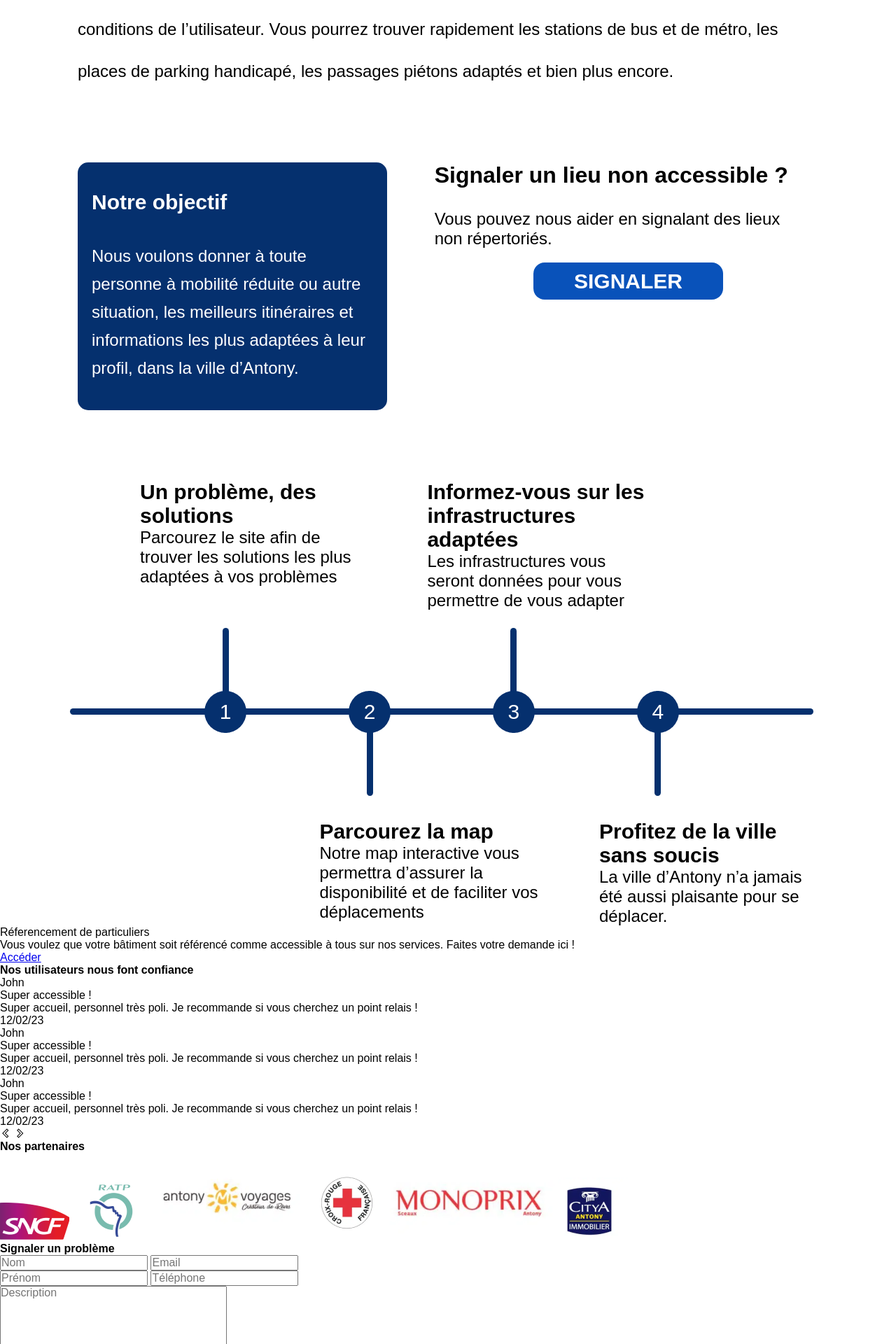
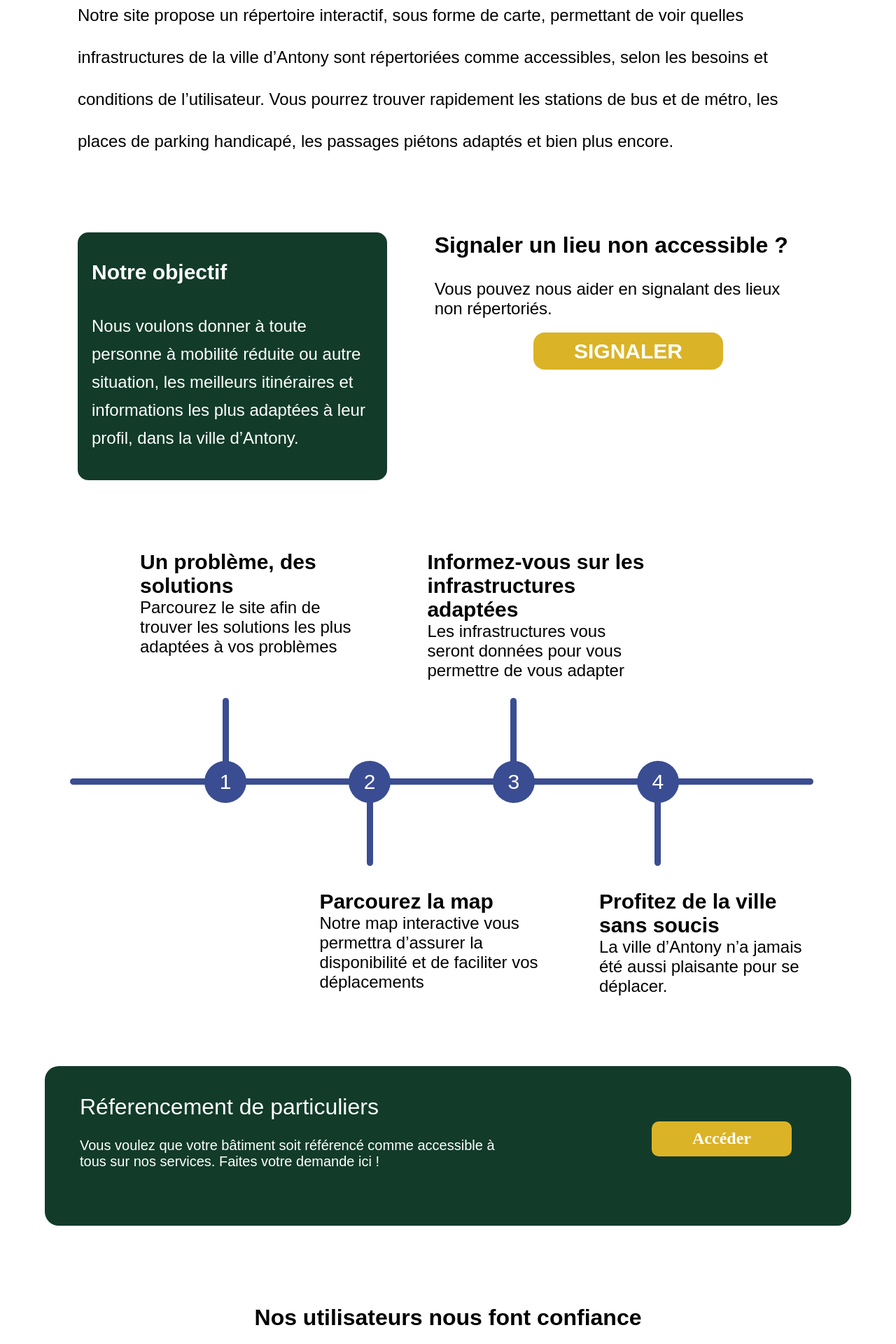
Before and after one commit to ambrekouitini/antony_bap, a PHP site: page / in a window 1280 px wide. Shown: the part 840-2760 px from the top of the page at 70% size. Run offline with PHP 8.4, Linux system fonts and the light colour scheme; some web fonts are replaced.

Commit message:
✨ reponsive

```diff
--- a/public/css/base/_reset.scss
+++ b/public/css/base/_reset.scss
@@ -1,3 +1,9 @@
+:root{
+    --main-color: #123B2A;
+    --sec-color: #DBB326;
+    --third-color: #3A4D92;
+}
+
 @import url('https://fonts.cdnfonts.com/css/euclid-flex');
 * {
     margin: 0;
@@ -16,12 +22,11 @@
 .navbar{
     width: 100%;
     height: 100px;
-    background: #05306E;
+    background: var(--main-color);
     display: flex;
     justify-content: space-between;
     align-items: center;
     padding: 0 50px;
-    position: fixed;
     z-index: 999;
 }
 
@@ -79,7 +84,7 @@
         top: 70px;
         left: 0;
         width: 100%;
-        background: #05306E;
+        background: var(--main-color);
         padding: 20px;
         box-sizing: border-box;
     }
@@ -107,7 +112,7 @@ footer{
     section{
         width: 100%;
         height: 185px;
-        background-color: #05306E;
+        background-color: var(--main-color);
         display: flex;
         justify-content: center;
         align-items: center;
--- a/public/css/output.css
+++ b/public/css/output.css
@@ -1,5 +1,11 @@
 @import url("https://fonts.cdnfonts.com/css/euclid-flex");
 @import url("https://fonts.cdnfonts.com/css/euclid-flex");
+:root {
+  --main-color: #123B2A;
+  --sec-color: #DBB326;
+  --third-color: #3A4D92;
+}
+
 * {
   margin: 0;
   padding: 0;
@@ -151,6 +156,12 @@ footer section .footerSectionFirstLine {
   margin-bottom: 25px;
 }
 
+:root {
+  --main-color: #123B2A;
+  --sec-color: #DBB326;
+  --third-color: #3A4D92;
+}
+
 * {
   margin: 0;
   padding: 0;
@@ -270,18 +281,16 @@ footer section .footerSectionFirstLine {
   padding-left: 111px;
   padding-right: 147px;
   display: flex;
-  /*----------------- Section referencement de particulier -------------------*/
-  /*---------------------- Carousel Avis  -------------------------------*/
-  /*----------------- Listes des partenaires -------------------*/
-  /*----------------- Formulaire de contact -------------------*/
 }
-.objectif-content .refParticuliers {
+
+/*----------------- Section referencement de particulier -------------------*/
+.refParticuliers {
   display: flex;
   justify-content: center;
   align-items: center;
 }
-.objectif-content .refParticuliers .refParticuliersBox {
-  background-color: #05306E;
+.refParticuliers .refParticuliersBox {
+  background-color: var(--main-color);
   color: white;
   min-height: 217px;
   width: min(90%, 1200px);
@@ -293,18 +302,18 @@ footer section .footerSectionFirstLine {
   display: flex;
 }
 @media screen and (max-width: 840px) {
-  .objectif-content .refParticuliers .refParticuliersBox {
+  .refParticuliers .refParticuliersBox {
     padding: 20px 25px;
     min-width: 333px;
     height: 117px;
   }
 }
 @media screen and (max-width: 840px) {
-  .objectif-content .refParticuliers .refParticuliersBox {
+  .refParticuliers .refParticuliersBox {
     flex-direction: column;
   }
 }
-.objectif-content .refParticuliers .refParticuliersBox .refParticuliersDesc {
+.refParticuliers .refParticuliersBox .refParticuliersDesc {
   font-family: "Euclid Triangle", sans-serif;
   margin-right: 183px;
   display: flex;
@@ -312,28 +321,28 @@ footer section .footerSectionFirstLine {
   gap: 25px;
 }
 @media screen and (max-width: 840px) {
-  .objectif-content .refParticuliers .refParticuliersBox .refParticuliersDesc {
+  .refParticuliers .refParticuliersBox .refParticuliersDesc {
     margin-right: 0px;
     gap: 17px;
   }
 }
-.objectif-content .refParticuliers .refParticuliersBox .refParticuliersDesc .refParticuliersTitle {
+.refParticuliers .refParticuliersBox .refParticuliersDesc .refParticuliersTitle {
   font-size: 32px;
 }
 @media screen and (max-width: 840px) {
-  .objectif-content .refParticuliers .refParticuliersBox .refParticuliersDesc .refParticuliersTitle {
+  .refParticuliers .refParticuliersBox .refParticuliersDesc .refParticuliersTitle {
     font-size: 20.5px;
   }
 }
-.objectif-content .refParticuliers .refParticuliersBox .refParticuliersDesc .refParticuliersText {
+.refParticuliers .refParticuliersBox .refParticuliersDesc .refParticuliersText {
   font-size: 20px;
 }
 @media screen and (max-width: 840px) {
-  .objectif-content .refParticuliers .refParticuliersBox .refParticuliersDesc .refParticuliersText {
+  .refParticuliers .refParticuliersBox .refParticuliersDesc .refParticuliersText {
     font-size: 13.5px;
   }
 }
-.objectif-content .refParticuliers .refParticuliersBox .refParticuliersButtonBox {
+.refParticuliers .refParticuliersBox .refParticuliersButtonBox {
   display: flex;
   justify-content: center;
   align-items: center;
@@ -341,20 +350,20 @@ footer section .footerSectionFirstLine {
   margin-top: 20px;
 }
 @media screen and (max-width: 840px) {
-  .objectif-content .refParticuliers .refParticuliersBox .refParticuliersButtonBox {
+  .refParticuliers .refParticuliersBox .refParticuliersButtonBox {
     justify-content: end;
     width: 100%;
     margin-right: 0px;
   }
 }
-.objectif-content .refParticuliers .refParticuliersBox .refParticuliersButtonBox .refParticuliersButton {
+.refParticuliers .refParticuliersBox .refParticuliersButtonBox .refParticuliersButton {
   display: flex;
   justify-content: center;
   align-items: center;
   width: 200px;
   height: 50px;
   border-radius: 10px;
-  background-color: #0952BA;
+  background-color: var(--sec-color);
   color: white;
   border: none;
   font-family: "Euclid Flex";
@@ -363,13 +372,15 @@ footer section .footerSectionFirstLine {
   text-decoration: none;
 }
 @media screen and (max-width: 840px) {
-  .objectif-content .refParticuliers .refParticuliersBox .refParticuliersButtonBox .refParticuliersButton {
+  .refParticuliers .refParticuliersBox .refParticuliersButtonBox .refParticuliersButton {
     font-size: 16.5px;
     width: 125px;
     height: 40px;
   }
 }
-.objectif-content .AvisCard {
+
+/*---------------------- Carousel Avis  -------------------------------*/
+.AvisCard {
   display: flex;
   flex-direction: column;
   background-color: #F9F9F9;
@@ -378,7 +389,7 @@ footer section .footerSectionFirstLine {
   border-radius: 10px;
   box-shadow: 5px 5px 5px grey;
 }
-.objectif-content .AvisCard .AvisName {
+.AvisCard .AvisName {
   display: flex;
   justify-content: center;
   align-items: center;
@@ -388,33 +399,34 @@ footer section .footerSectionFirstLine {
   padding-top: 25px;
   margin-bottom: 25px;
 }
-.objectif-content .AvisCard .AvisFlex {
+.AvisCard .AvisFlex {
   display: flex;
   flex-direction: column;
   align-items: end;
 }
-.objectif-content .AvisCard .AvisFlex .AvisText {
+.AvisCard .AvisFlex .AvisText {
   margin-bottom: 30px;
   margin-right: 37px;
   margin-left: 37px;
 }
-.objectif-content .AvisCard .AvisFlex .AvisText .AvisTitle {
+.AvisCard .AvisFlex .AvisText .AvisTitle {
   font-family: "Euclid Triangle", sans-serif;
   font-weight: bold;
   font-size: 24px;
   margin-bottom: 10px;
 }
-.objectif-content .AvisCard .AvisFlex .AvisText .AvisComment {
+.AvisCard .AvisFlex .AvisText .AvisComment {
   font-family: "Euclid Triangle", sans-serif;
   font-size: 15px;
 }
-.objectif-content .AvisCard .AvisFlex .AvisDate {
+.AvisCard .AvisFlex .AvisDate {
   font-family: "Euclid Triangle", sans-serif;
   font-size: 15px;
   padding-bottom: 70px;
   margin-right: 15px;
 }
-.objectif-content .CarouselAvis {
+
+.CarouselAvis {
   margin-top: 113px;
   margin-left: 112px;
   margin-right: 112px;
@@ -423,11 +435,11 @@ footer section .footerSectionFirstLine {
     width: 112px;*/
 }
 @media screen and (max-width: 1125px) {
-  .objectif-content .CarouselAvis {
+  .CarouselAvis {
     display: none;
   }
 }
-.objectif-content .CarouselAvis h3 {
+.CarouselAvis h3 {
   display: flex;
   justify-content: center;
   align-items: center;
@@ -436,42 +448,44 @@ footer section .footerSectionFirstLine {
   font-size: 32px;
   margin-bottom: 70px;
 }
-.objectif-content .CarouselAvis .bloc {
+.CarouselAvis .bloc {
   display: flex;
 }
-.objectif-content .CarouselAvis .diapo {
+.CarouselAvis .diapo {
   overflow: hidden;
   padding-bottom: 10px;
   position: relative;
   z-index: 1;
   width: 100vw;
 }
-.objectif-content .CarouselAvis #nav-droite, .objectif-content .CarouselAvis #nav-gauche {
+.CarouselAvis #nav-droite, .CarouselAvis #nav-gauche {
   position: absolute;
   top: 50%;
   transform: translateY(-50%);
   color: rgb(255, 0, 0);
   font-size: 3em;
 }
-.objectif-content .CarouselAvis #nav-droite {
+.CarouselAvis #nav-droite {
   right: 10px;
   opacity: 50%;
   display: none;
 }
-.objectif-content .CarouselAvis #nav-gauche {
+.CarouselAvis #nav-gauche {
   left: 20px;
   opacity: 50%;
   display: none;
 }
-.objectif-content .CarouselAvis .elements {
+.CarouselAvis .elements {
   display: flex;
   transition: 1s linear;
   gap: 60px;
 }
-.objectif-content .CarouselAvis .element {
+.CarouselAvis .element {
   flex: 1 0 60px;
 }
-.objectif-content .partenaires {
+
+/*----------------- Listes des partenaires -------------------*/
+.partenaires {
   display: flex;
   flex-direction: column;
   align-items: center;
@@ -479,11 +493,11 @@ footer section .footerSectionFirstLine {
   flex-wrap: wrap;
 }
 @media screen and (max-width: 1118px) {
-  .objectif-content .partenaires {
+  .partenaires {
     display: none;
   }
 }
-.objectif-content .partenaires .partenairesTitle {
+.partenaires .partenairesTitle {
   display: flex;
   justify-content: center;
   align-items: center;
@@ -492,7 +506,7 @@ footer section .footerSectionFirstLine {
   margin-bottom: 20px;
   margin-top: 70px;
 }
-.objectif-content .partenaires .partenairesLogos {
+.partenaires .partenairesLogos {
   display: flex;
   flex-wrap: wrap;
   justify-content: space-between;
@@ -500,50 +514,48 @@ footer section .footerSectionFirstLine {
   width: 1000px;
   gap: 10px;
 }
-.objectif-content .partenaires .partenairesLogos .img1 {
+.partenaires .partenairesLogos .img1 {
   width: 100px;
   height: 50px;
 }
-.objectif-content .partenaires .partenairesLogos .img2 {
+.partenaires .partenairesLogos .img2 {
   width: 112px;
   height: 83px;
 }
-.objectif-content .partenaires .partenairesLogos .img3 {
+.partenaires .partenairesLogos .img3 {
   width: 220px;
   height: 120px;
 }
-.objectif-content .partenaires .partenairesLogos .img4 {
+.partenaires .partenairesLogos .img4 {
   width: 100px;
   height: 100px;
 }
-.objectif-content .partenaires .partenairesLogos .img5 {
+.partenaires .partenairesLogos .img5 {
   width: 240px;
   height: 120px;
 }
-.objectif-content .partenaires .partenairesLogos .img6 {
+.partenaires .partenairesLogos .img6 {
   width: 100px;
   height: 90px;
 }
-.objectif-content .contactSection {
+
+/*----------------- Formulaire de contact -------------------*/
+.contactSection {
   display: flex;
   flex-direction: column;
   align-items: center;
 }
-.objectif-content .contactSection .contactTitle {
-  font-family: "Euclid Flex SemiBold";
+.contactSection .contactTitle {
   font-size: 32px;
-  margin-bottom: 35px;
+  text-align: center;
   margin-top: 70px;
-  margin-left: -600px;
 }
 @media screen and (max-width: 900px) {
-  .objectif-content .contactSection .contactTitle {
-    margin-left: -50px;
-    margin-right: 50px;
-    margin-bottom: 0px;
+  .contactSection .contactTitle {
+    font-size: 24px;
   }
 }
-.objectif-content .contactSection .contactForm {
+.contactSection .contactForm {
   display: flex;
   flex-direction: column;
   width: min(1100px, 100%);
@@ -551,33 +563,33 @@ footer section .footerSectionFirstLine {
   align-items: center;
 }
 @media screen and (max-width: 900px) {
-  .objectif-content .contactSection .contactForm {
+  .contactSection .contactForm {
     margin-top: 23px;
   }
 }
-.objectif-content .contactSection .contactForm .contactFormUpperSide {
+.contactSection .contactForm .contactFormUpperSide {
   display: flex;
   flex-direction: row;
 }
 @media screen and (max-width: 900px) {
-  .objectif-content .contactSection .contactForm .contactFormUpperSide {
+  .contactSection .contactForm .contactFormUpperSide {
     flex-direction: column;
     justify-content: center;
     align-items: center;
   }
 }
-.objectif-content .contactSection .contactForm .contactFormUpperSide .contactFormUpperLeftSide {
+.contactSection .contactForm .contactFormUpperSide .contactFormUpperLeftSide {
   display: flex;
   flex-direction: column;
   justify-content: space-between;
   margin-right: 50px;
 }
 @media screen and (max-width: 900px) {
-  .objectif-content .contactSection .contactForm .contactFormUpperSide .contactFormUpperLeftSide {
+  .contactSection .contactForm .contactFormUpperSide .contactFormUpperLeftSide {
     margin-right: 0px;
   }
 }
-.objectif-content .contactSection .contactForm .contactFormUpperSide .contactFormUpperLeftSide input {
+.contactSection .contactForm .contactFormUpperSide .contactFormUpperLeftSide input {
   font-family: "Euclid Flex";
   font-size: 24px;
   width: 390px;
@@ -587,17 +599,17 @@ footer section .footerSectionFirstLine {
   padding-left: 20px;
 }
 @media screen and (max-width: 900px) {
-  .objectif-content .contactSection .contactForm .contactFormUpperSide .contactFormUpperLeftSide input {
+  .contactSection .contactForm .contactFormUpperSide .contactFormUpperLeftSide input {
     width: 333px;
     margin-top: 15px;
   }
 }
-.objectif-content .contactSection .contactForm .contactFormUpperSide .contactFormUpperRightSide {
+.contactSection .contactForm .contactFormUpperSide .contactFormUpperRightSide {
   display: flex;
   flex-direction: column;
   justify-content: space-between;
 }
-.objectif-content .contactSection .contactForm .contactFormUpperSide .contactFormUpperRightSide input {
+.contactSection .contactForm .contactFormUpperSide .contactFormUpperRightSide input {
   font-family: "Euclid Flex";
   font-size: 24px;
   width: 380px;
@@ -641,57 +653,59 @@ footer section .footerSectionFirstLine {
   font-weight: bold;
 }
 @media screen and (max-width: 900px) {
-  .objectif-content .contactSection .contactForm button {
+  .contactSection .contactForm button {
     width: 333px;
     margin-top: 15px;
   }
 }
-.objectif-content .objectif {
+
+.objectif {
   padding-left: 20px;
   padding-right: 20px;
   padding-top: 40px;
   padding-bottom: 40px;
   border-radius: 15px;
   width: 564px;
-  background-color: #05306E;
+  background-color: var(--main-color);
 }
-.objectif-content .objectif h2 {
+.objectif h2 {
   margin-bottom: 40px;
   color: #ffffff;
   font-size: 30px;
   font-weight: 700;
 }
-.objectif-content .objectif h3 {
+.objectif h3 {
   color: #ffffff;
   line-height: 40px;
   font-size: 24px;
   font-weight: 400;
 }
-.objectif-content .access {
+
+.access {
   margin-left: 68px;
 }
-.objectif-content .access h2 {
+.access h2 {
   font-size: 32px;
   font-weight: 700;
 }
-.objectif-content .access h3 {
+.access h3 {
   margin-top: 30px;
   color: #000000;
   font-size: 24px;
   font-weight: 400;
 }
-.objectif-content .access div {
+.access div {
   display: flex;
   justify-content: right;
   margin-top: 30px;
   margin-right: 100px;
 }
-.objectif-content .access div a {
+.access div a {
   text-decoration: none;
 }
-.objectif-content .access div a h3 {
+.access div a h3 {
   display: inline;
-  background-color: #0952BA;
+  background-color: var(--sec-color);
   color: #fff;
   padding: 10px 58px;
   border-radius: 16px;
@@ -710,7 +724,7 @@ footer section .footerSectionFirstLine {
   align-items: center;
   height: 9px;
   width: 90%;
-  background-color: #05306E;
+  background-color: var(--third-color);
   padding: 0 10px;
 }
 .frise-content .frise .point {
@@ -718,7 +732,7 @@ footer section .footerSectionFirstLine {
   height: 60px;
   width: 60px;
   border-radius: 50%;
-  background-color: #05306E;
+  background-color: var(--third-color);
   color: #fff;
   display: flex;
   justify-content: center;
@@ -732,7 +746,7 @@ footer section .footerSectionFirstLine {
   position: absolute;
   height: 150px;
   width: 9px;
-  background-color: #05306E;
+  background-color: var(--third-color);
 }
 .frise-content .frise .point .stick-top {
   border-radius: 10px;
@@ -741,7 +755,7 @@ footer section .footerSectionFirstLine {
   position: absolute;
   height: 150px;
   width: 9px;
-  background-color: #05306E;
+  background-color: var(--third-color);
 }
 
 .frise-content-bis {
@@ -1009,8 +1020,8 @@ footer section .footerSectionFirstLine {
     margin-right: 6%;
   }
   .global-frise .frise-content-bis .frise {
+    height: 9px;
     display: block;
-    background-color: rgba(5, 49, 110, 0);
   }
   .global-frise .frise-content-bis .frise .point {
     margin-bottom: 127px;
@@ -1018,8 +1029,8 @@ footer section .footerSectionFirstLine {
     height: 45px;
     width: 45px;
     border-radius: 50%;
-    background-color: #05306E;
     color: #fff;
+    background-color: var(--third-color);
     display: flex;
     justify-content: center;
     align-items: center;
@@ -1031,7 +1042,7 @@ footer section .footerSectionFirstLine {
     position: absolute;
     height: 230px;
     width: 9px;
-    background-color: #05306E;
+    background-color: var(--third-color);
   }
   .global-frise .frise-content-bis .frise .point .stick-top {
     border-radius: 10px;
@@ -1040,7 +1051,7 @@ footer section .footerSectionFirstLine {
     position: absolute;
     height: 210px;
     width: 9px;
-    background-color: #05306E;
+    background-color: var(--third-color);
   }
   .text-bottom-frise {
     margin-top: 0px;
--- a/public/css/pages/_index.scss
+++ b/public/css/pages/_index.scss
@@ -1,4 +1,11 @@
 @import url('https://fonts.cdnfonts.com/css/euclid-flex');
+
+:root{
+  --main-color: #123B2A;
+  --sec-color: #DBB326;
+  --third-color: #3A4D92;
+}
+
 
 * {
   margin: 0;
@@ -18,7 +25,7 @@
 .navbar{
   width: 100%;
   height: 100px;
-  background: #05306E;
+  background: var(--main-color);
   display: flex;
   justify-content: space-between;
   align-items: center;
@@ -33,7 +40,7 @@
 
 .navbar>ul>li{
   list-style: none;
-  margin: 0 40px;
+  margin: 0 16px;
 }
 
 .navbar>ul>li>a{
@@ -96,7 +103,7 @@
         border-radius: 16px;
         padding: 10px 40px;
         display: inline;
-        background-color: #0952BA;
+        background-color: var(--third-color);
       }
     }
 
@@ -124,14 +131,14 @@ padding-right: 147px;
   padding-left: 111px;
   padding-right: 147px;
   display: flex;
-
+}
 /*----------------- Section referencement de particulier -------------------*/
 .refParticuliers{
   display: flex;
   justify-content: center;
   align-items: center;
   .refParticuliersBox{
-    background-color: #05306E;
+    background-color: var(--main-color);
     color: white;
     min-height: 217px;
     width: min(90%, 1200px);
@@ -191,7 +198,7 @@ padding-right: 147px;
         height: 50px;
         border-radius: 10px;
 
-        background-color: #0952BA;
+        background-color: var(--sec-color);
         color: white;
         border: none;
         font-family: "Euclid Flex";
@@ -383,15 +390,11 @@ padding-right: 147px;
   flex-direction: column;
   align-items: center;
   .contactTitle{
-    font-family:"Euclid Flex SemiBold";
     font-size: 32px;
-    margin-bottom: 35px;
+    text-align: center;
     margin-top: 70px;
-    margin-left: -600px;
     @media screen and (max-width: 900px){
-      margin-left: -50px;
-      margin-right: 50px;
-      margin-bottom: 0px;
+      font-size: 24px;
     }
   }
   .contactForm{
@@ -479,7 +482,7 @@ padding-right: 147px;
       width: 820px;
       height: 50px;
       border-radius: 10px;
-      background-color: #0952BA;
+      background-color: var(--third-color);
       color: white;
       border: none;
       font-family: "Euclid Triangle", sans-serif;
@@ -502,7 +505,7 @@ padding-right: 147px;
 
     border-radius: 15px;
     width: 564px;
-    background-color: #05306E;
+    background-color: var(--main-color);
     h2{
       margin-bottom: 40px;
       color: #ffffff;
@@ -544,7 +547,7 @@ padding-right: 147px;
 
         h3{
           display: inline;
-          background-color: #0952BA;
+          background-color: var(--sec-color);
           color: #fff;
           padding: 10px 58px;
           border-radius: 16px;
@@ -555,7 +558,6 @@ padding-right: 147px;
     }
   }
 
-}
 .frise-content{
   margin-left: 100px;
   .frise {
@@ -566,7 +568,7 @@ padding-right: 147px;
     align-items: center;
     height: 9px;
     width: 90%;
-    background-color: #05306E;
+    background-color: var(--third-color);
     padding: 0 10px;
 
     .point {
@@ -575,7 +577,7 @@ padding-right: 147px;
       height: 60px;
       width: 60px;
       border-radius: 50%;
-      background-color: #05306E;
+      background-color: var(--third-color);
       color: #fff;
       display: flex;
       justify-content: center;
@@ -588,7 +590,7 @@ padding-right: 147px;
         position: absolute;
         height: 150px;
         width: 9px;
-        background-color: #05306E;
+        background-color: var(--third-color);
 
       }
       .stick-top {
@@ -598,7 +600,7 @@ padding-right: 147px;
         position: absolute;
         height: 150px;
         width: 9px;
-        background-color: #05306E;
+        background-color: var(--third-color);
 
       }
 
@@ -690,7 +692,6 @@ padding-right: 147px;
 
       border-radius: 15px;
       width: 100%;
-      background-color: #05306E;
       h2{
 
         margin-bottom: 40px;
@@ -734,7 +735,6 @@ padding-right: 147px;
 
           h3{
             display: inline;
-            background-color: #0952BA;
             color: #fff;
             padding: 10px 58px;
             border-radius: 16px;
@@ -847,7 +847,6 @@ padding-right: 147px;
     top: 70px;
     left: 0;
     width: 100%;
-    background: #05306E;
     padding: 20px;
     box-sizing: border-box;
   }
@@ -896,17 +895,16 @@ padding-right: 147px;
       margin-left: 6%;
       margin-right: 6%;
       .frise {
+        height: 9px;
         display:block;
-
-        background-color: #05316e00;
         .point {
           margin-bottom: 127px;
           font-size: 24px;
           height: 45px;
           width: 45px;
           border-radius: 50%;
-          background-color: #05306E;
           color: #fff;
+          background-color: var(--third-color);
           display: flex;
           justify-content: center;
           align-items: center;
@@ -917,7 +915,8 @@ padding-right: 147px;
             position: absolute;
             height: 230px;
             width: 9px;
-            background-color: #05306E;
+            background-color: var(--third-color);
+
           }
           .stick-top {
             border-radius: 10px;
@@ -926,8 +925,7 @@ padding-right: 147px;
             position: absolute;
             height: 210px;
             width: 9px;
-            background-color: #05306E;
-
+            background-color: var(--third-color);
           }
 
         }
```
Also changed, not shown: other parts of public/css/output.css (+11 -15 lines), 1 other file.
